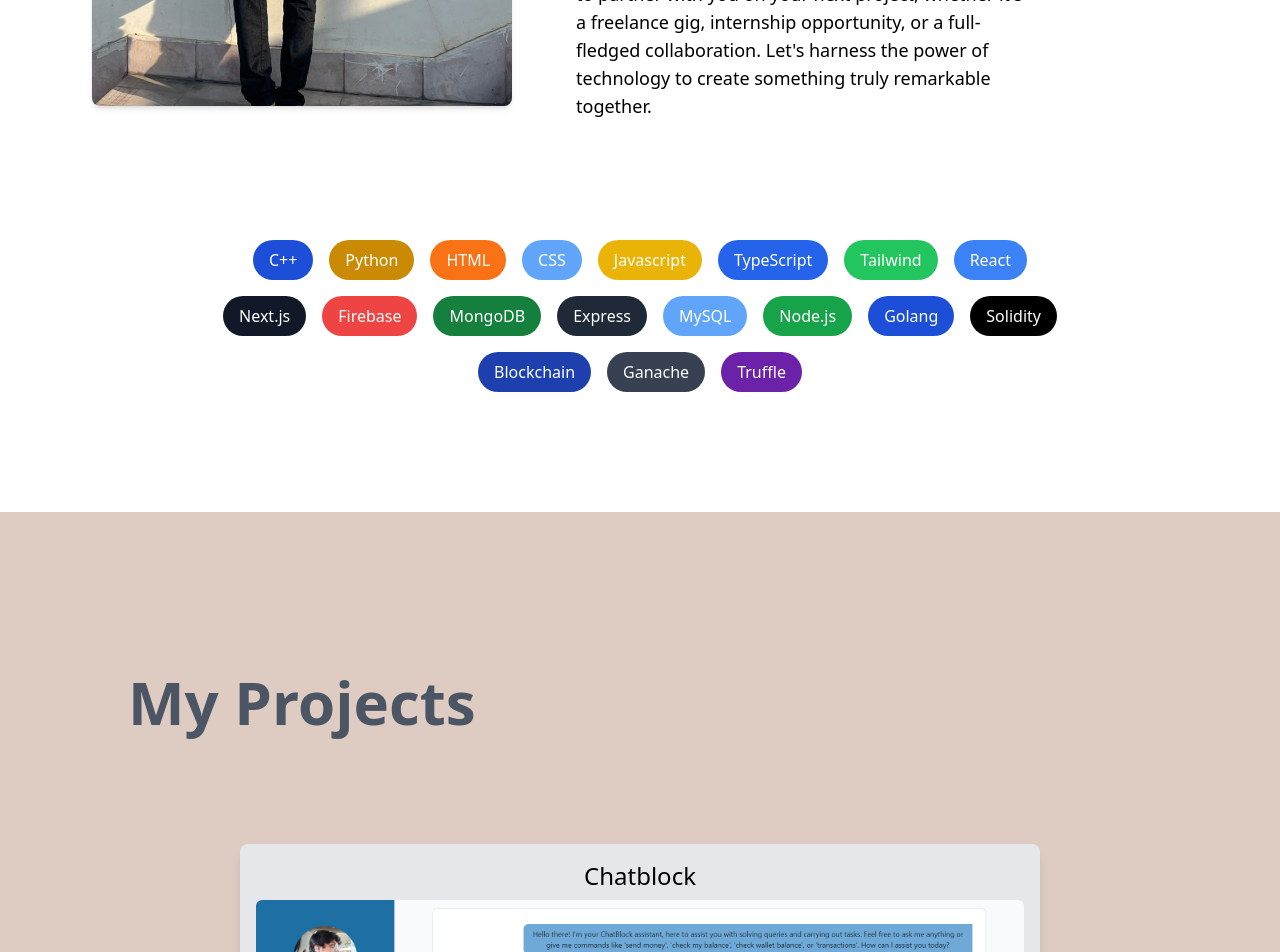
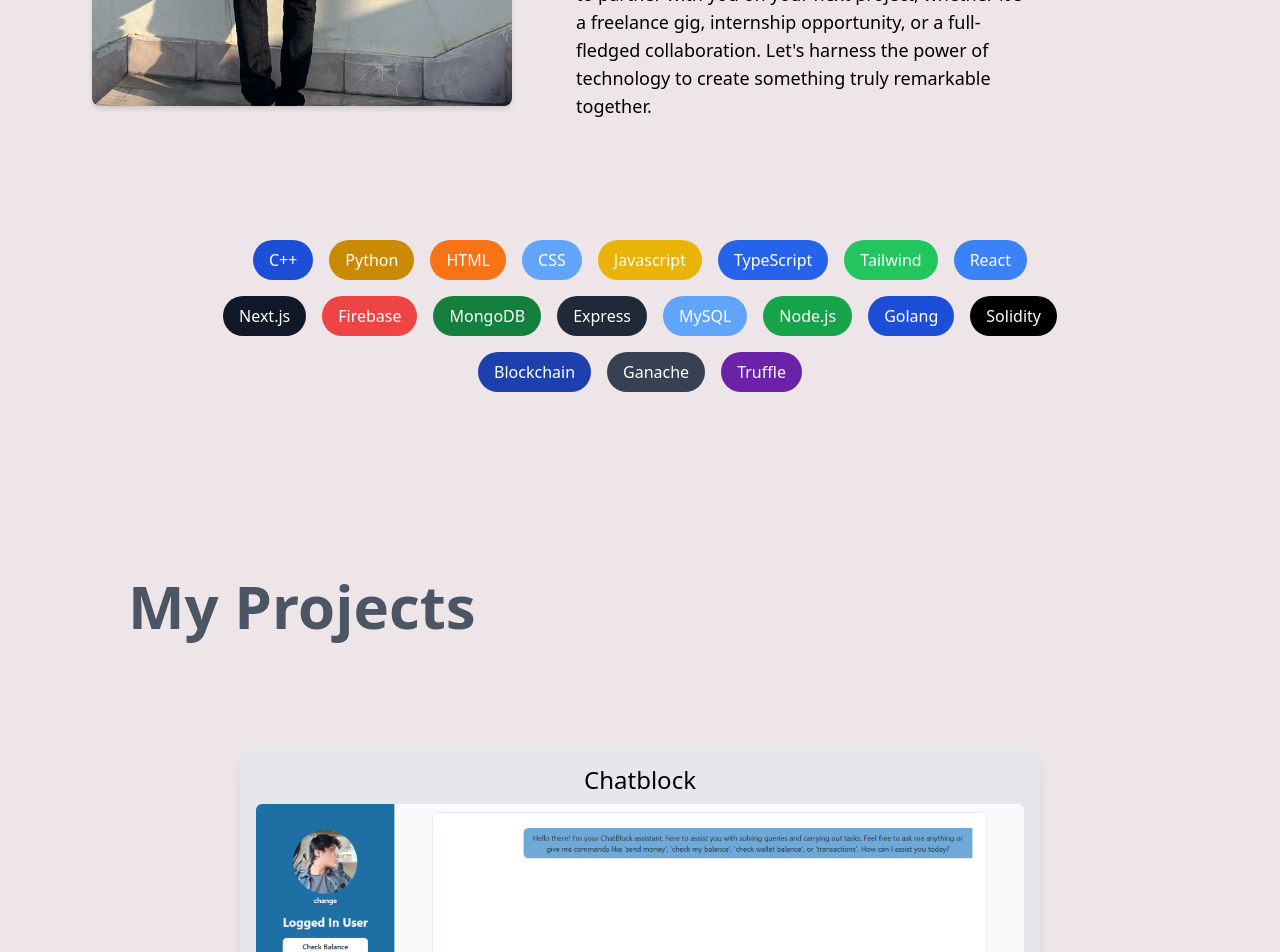
Before and after one commit to Aakash-Gen/Portfolio, a React (Vite) app: page / in a window 1280 px wide. Shown: the part 1320-2272 px from the top of the page. Built offline with nearby package versions, Linux system fonts and the light colour scheme.

Commit message:
made changes to the background colour and fixed the bug in contact

```diff
--- a/src/App.jsx
+++ b/src/App.jsx
@@ -20,7 +20,7 @@ function App() {
   });
 
   const { ref: projectsRef, inView: projectsInView } = useInView({
-    threshold: 0.1,
+    threshold: 0.05,
   });
 
   const { ref: contactRef, inView: contactInView } = useInView({
@@ -37,15 +37,15 @@ function App() {
       setCurrentSection('Home')
     } else if (aboutInView) {
       setHeaderColour('text-black');
-      setHeaderBg('bg-white')
+      setHeaderBg('bg-[#EEE5E9]')
       setCurrentSection('About')
     } else if (projectsInView) {
       setHeaderColour('text-black');
-      setHeaderBg('bg-[#deccc3]')
+      setHeaderBg('bg-[#EEE5E9]')
       setCurrentSection('Projects')
     } else if (contactInView) {
       setHeaderColour('text-white');
-      setHeaderBg('')
+      setHeaderBg('bg-[#141619]')
       setCurrentSection('Contact')
     }
     // } else if (skillsInView) {
--- a/src/components/About.jsx
+++ b/src/components/About.jsx
@@ -2,7 +2,7 @@ import Skills from './Skills'
 
 function About() {
   return (
-    <div id='about' className='h-full mt-14'>
+    <div id='about' className=' bg-[#EEE5E9] h-full pt-14'>
         <div className=' grid grid-cols-5'>
         <div className='col-span-2 flex items-center justify-end mt-14'>
             <img className='h-[500px] w-[420px] rounded-lg shadow-md' src="/Me.jpeg" alt="" />
--- a/src/components/Contact.jsx
+++ b/src/components/Contact.jsx
@@ -28,7 +28,7 @@ function Contact() {
             });
     };
   return (
-    <div id="contact" className="bg-[#171514] h-screen grid grid-cols-9">
+    <div id="contact" className="bg-[#141619] h-screen grid grid-cols-9">
         <div className="col-span-4 flex flex-col justify-center items-center gap-12">
             <h1 className="text-5xl text-white font-semibold mb-12">Connect with me</h1>
             <div className="flex gap-3">
--- a/src/components/Home.jsx
+++ b/src/components/Home.jsx
@@ -6,7 +6,7 @@ import { FaInstagram } from "react-icons/fa";
 
 function Home() {
   return (
-      <div id="home" className="grid grid-cols-5 h-screen bg-[#171514]">
+      <div id="home" className="grid grid-cols-5 h-screen bg-[#141619]">
         <div className="flex flex-col col-span-2 justify-between pl-5">
           <div className=" flex flex-grow flex-col justify-center pl-20">
             <p className="text-white text-[44px] font-bold ">I'm Aakash, a</p>
--- a/src/components/Projects.jsx
+++ b/src/components/Projects.jsx
@@ -13,7 +13,7 @@ function Projects() {
       ];
 
   return (
-    <div id="projects" className="h-full bg-[#deccc3] pb-20">
+    <div id="projects" className="h-full bg-[#EEE5E9] pb-20">
         <h1 className="text-6xl text-gray-600 font-bold pt-40 pl-32 pb-24">My Projects</h1>
         <div className="flex flex-col justify-center items-center">
         {projects.map((project, index) => (
--- a/src/components/Skills.jsx
+++ b/src/components/Skills.jsx
@@ -1,7 +1,7 @@
 
 function Skills() {
   return (
-    <div id="skills" className="h-full flex justify-center pb-24 pt-24 ">
+    <div id="skills" className="h-full flex justify-center pt-24 ">
         <div className=" flex flex-wrap w-[70%] justify-center items-center gap-4 p-6">
             <Badge background="bg-blue-700" name="C++" />
             <Badge background="bg-yellow-600" name="Python"/>
```
